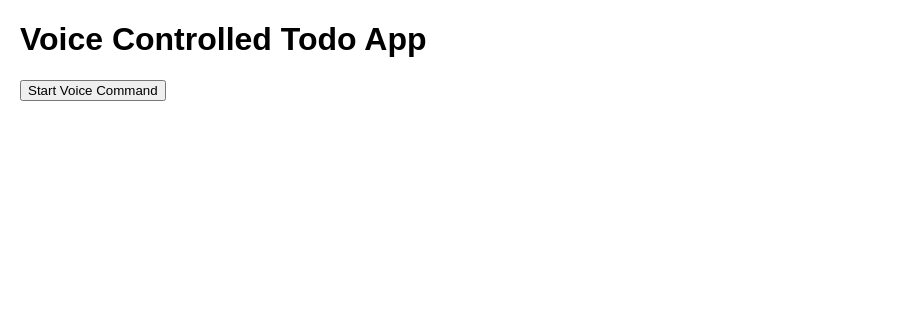
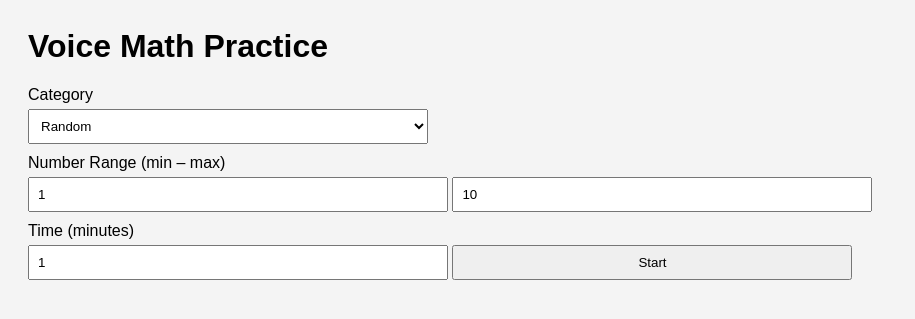
Before and after one commit to rpccl/rpccl.github.io, a Jekyll site: the page td.html, which Jekyll copies as it is, in a window 1280 px wide. Shown: the top 319 px of the page, without its empty margins (0-915 px from the left). Built offline with Jekyll 4.4.1, drawn with Linux system fonts in a browser that asks for light colours; some of the changed lines change nothing that is shown.

Commit message:
number question

```diff
--- a/td.html
+++ b/td.html
@@ -1,121 +1,185 @@
 <!DOCTYPE html>
-<html>
+<html lang="en">
 <head>
 <meta charset="UTF-8" />
-  <title>Voice Controlled Todo App</title>
+<title>Voice Math Practice App</title>
+<meta name="viewport" content="width=device-width, initial-scale=1.0" />
 <style>
-    body { font-family: Arial, sans-serif; margin: 20px; }
-    ul { list-style: none; padding: 0; }
-    li { margin: 6px 0; }
+body {
+  font-family: Arial, sans-serif;
+  background: #f4f4f4;
+  padding: 20px;
+}
+h1 { margin-top: 0; }
+label { display: block; margin-top: 10px; }
+select, input, button {
+  padding: 8px;
+  margin-top: 5px;
+  width: 100%;
+  max-width: 400px;
+}
+#question {
+  margin-top: 20px;
+  font-size: 1.5em;
+  font-weight: bold;
+}
+#feedback {
+  margin-top: 10px;
+  font-size: 1.2em;
+}
+.hidden { display: none; }
 </style>
 </head>
 <body>
 
-  <h1>Voice Controlled Todo App</h1>
-  <button id="listenBtn">Start Voice Command</button>
-  <p id="transcript"></p>
-  <ul id="todoList"></ul>
+<h1>Voice Math Practice</h1>
+
+<label>Category</label>
+<select id="category">
+  <option value="random">Random</option>
+  <option value="add">Addition</option>
+  <option value="sub">Subtraction</option>
+  <option value="mul">Multiplication</option>
+  <option value="div">Division</option>
+  <option value="rem">Remainder</option>
+  <option value="avg">Average</option>
+  <option value="pl">Profit & Loss</option>
+</select>
+
+<label>Number Range (min – max)</label>
+<input type="number" id="min" value="1" />
+<input type="number" id="max" value="10" />
+
+<label>Time (minutes)</label>
+<input type="number" id="time" value="1" />
+
+<button id="startBtn">Start</button>
+
+<div id="question"></div>
+<div id="feedback"></div>
+
+<input type="text" id="answerInput" placeholder="Type answer and press Enter" class="hidden" />
 
 <script>
-// ——— LOCAL STORAGE ——————————————
-function loadTodos(){
-  return JSON.parse(localStorage.getItem("todos") || "[]");
+const SpeechRecognition = window.SpeechRecognition || window.webkitSpeechRecognition;
+const recognition = new SpeechRecognition();
+recognition.continuous = true;
+recognition.lang = 'en-US';
+
+let correctAnswer = null;
+let endTime = null;
+let listening = false;
+
+const questionDiv = document.getElementById('question');
+const feedbackDiv = document.getElementById('feedback');
+const answerInput = document.getElementById('answerInput');
+
+function speak(text) {
+  const msg = new SpeechSynthesisUtterance(text);
+  window.speechSynthesis.speak(msg);
 }
-function saveTodos(t){
-  localStorage.setItem("todos", JSON.stringify(t));
+
+function rand(min, max) {
+  return Math.floor(Math.random() * (max - min + 1)) + min;
 }
-function render(){
-  const list = document.getElementById("todoList");
-  list.innerHTML = "";
-  loadTodos().forEach((td,i)=>{
-    const li = document.createElement("li");
-    li.textContent = td.text;
-    list.appendChild(li);
-  });
+
+function generateQuestion() {
+  if (Date.now() > endTime) {
+    speak("Time over. Session ended.");
+    recognition.stop();
+    return;
   }
-render();
 
-// ——— VOICE RECOGNITION —————————————
-const listenBtn = document.getElementById("listenBtn");
-const transcriptEl = document.getElementById("transcript");
+  const catSel = document.getElementById('category').value;
+  const min = Number(document.getElementById('min').value);
+  const max = Number(document.getElementById('max').value);
 
-const Recognition = window.SpeechRecognition || window.webkitSpeechRecognition;
-const recog = new Recognition();
-recog.lang = "en-US";
+  let cat = catSel === 'random'
+    ? ['add','sub','mul','div','rem','avg','pl'][rand(0,6)]
+    : catSel;
 
-listenBtn.onclick = () => recog.start();
+  let a, b, qText;
 
-recog.onresult = async (e) => {
-  const text = e.results[0][0].transcript;
-  transcriptEl.innerText = "You said: " + text;
+  switch (cat) {
+    case 'add':
+      a = rand(min,max); b = rand(min,max);
+      correctAnswer = a + b;
+      qText = `${a} plus ${b}`;
+      break;
+    case 'sub':
+      a = rand(min,max); b = rand(min,max);
+      correctAnswer = a - b;
+      qText = `${a} minus ${b}`;
+      break;
+    case 'mul':
+      a = rand(min,max); b = rand(min,max);
+      correctAnswer = a * b;
+      qText = `${a} multiplied by ${b}`;
+      break;
+    case 'div':
+      b = rand(min,max);
+      correctAnswer = rand(min,max);
+      a = b * correctAnswer;
+      qText = `${a} divided by ${b}`;
+      break;
+    case 'rem':
+      b = rand(min,max);
+      correctAnswer = rand(0,b-1);
+      a = rand(min,max) * b + correctAnswer;
+      qText = `remainder when ${a} is divided by ${b}`;
+      break;
+    case 'avg':
+      a = rand(min,max); b = rand(min,max);
+      correctAnswer = (a + b) / 2;
+      qText = `average of ${a} and ${b}`;
+      break;
+    case 'pl':
+      a = rand(min,max);
+      b = rand(min,max);
+      correctAnswer = b - a;
+      qText = `profit if cost price is ${a} and selling price is ${b}`;
+      break;
+  }
 
-  const json = await getTodosFromAI(text);
-  if(json) handleJSON(json);
-  render();
+  questionDiv.textContent = "Question: " + qText;
+  feedbackDiv.textContent = "";
+  speak(qText);
+}
+
+function checkAnswer(ans) {
+  if (Number(ans) === Number(correctAnswer)) {
+    feedbackDiv.textContent = "Correct";
+    speak("Correct");
+  } else {
+    feedbackDiv.textContent = "Wrong. Correct answer is " + correctAnswer;
+    speak("Wrong. Correct answer is " + correctAnswer);
+  }
+  setTimeout(generateQuestion, 800);
+}
+
+recognition.onresult = (e) => {
+  const transcript = e.results[e.results.length - 1][0].transcript.trim();
+  const num = transcript.match(/-?\d+(\.\d+)?/);
+  if (num) checkAnswer(num[0]);
 };
 
-// ——— GEMINI API CALL ——————————————
-async function getTodosFromAI(text){
-  const key = "AIzaSyDxw8ulwIyPZJTeoIY0WJySj3HH4ns5r_U";  // 🔑 Put your key
-  const prompt = `
-You will be given a voice command about todos.
-Respond only with valid JSON with keys:
-create: [], update: [{old, new}], delete: [].
-Do NOT add any explanation.
+answerInput.addEventListener('keydown', e => {
+  if (e.key === 'Enter') {
+    checkAnswer(answerInput.value);
+    answerInput.value = '';
+  }
+});
 
-Voice command:
-"${text}"
-`;
+document.getElementById('startBtn').onclick = () => {
+  endTime = Date.now() + Number(document.getElementById('time').value) * 60000;
+  answerInput.classList.remove('hidden');
+  generateQuestion();
+  if (!listening) {
+    recognition.start();
+    listening = true;
+  }
+};
+</script>
 
-  // free text model
-  const model = "gemini-2.0-flash";
-
-  const body = {
-    model,
-    input: prompt,
-  };
-
-  try {
-    const r = await fetch(
-      "https://generativelanguage.googleapis.com/v1beta2/models:generateText?key=" + key,
-      {
-        method:"POST",
-        headers:{"Content-Type":"application/json"},
-        body: JSON.stringify(body)
-      }
-    );
-    const data = await r.json();
-    const out = data.output?.text || "";
-    return JSON.parse(out);
-  } catch(err){
-    console.error("AI Error", err);
-    return null;
-  }
-}
-
-// ——— HANDLE JSON —————————————
-function handleJSON(j){
-  const todos = loadTodos();
-
-  if(j.create){
-    j.create.forEach(t => todos.push({ text: t }));
-  }
-  if(j.update){
-    j.update.forEach(u => {
-      const idx = todos.findIndex(td => td.text.toLowerCase().includes(u.old.toLowerCase()));
-      if(idx >= 0) todos[idx].text = u.new;
-    });
-  }
-  if(j.delete){
-    j.delete.forEach(d => {
-      const idx = todos.findIndex(td => td.text.toLowerCase().includes(d.toLowerCase()));
-      if(idx >= 0) todos.splice(idx,1);
-    });
-  }
-
-  saveTodos(todos);
-}
-
-</script>
 </body>
 </html>
```
Lines whose indentation alone changed are shown as unchanged.
